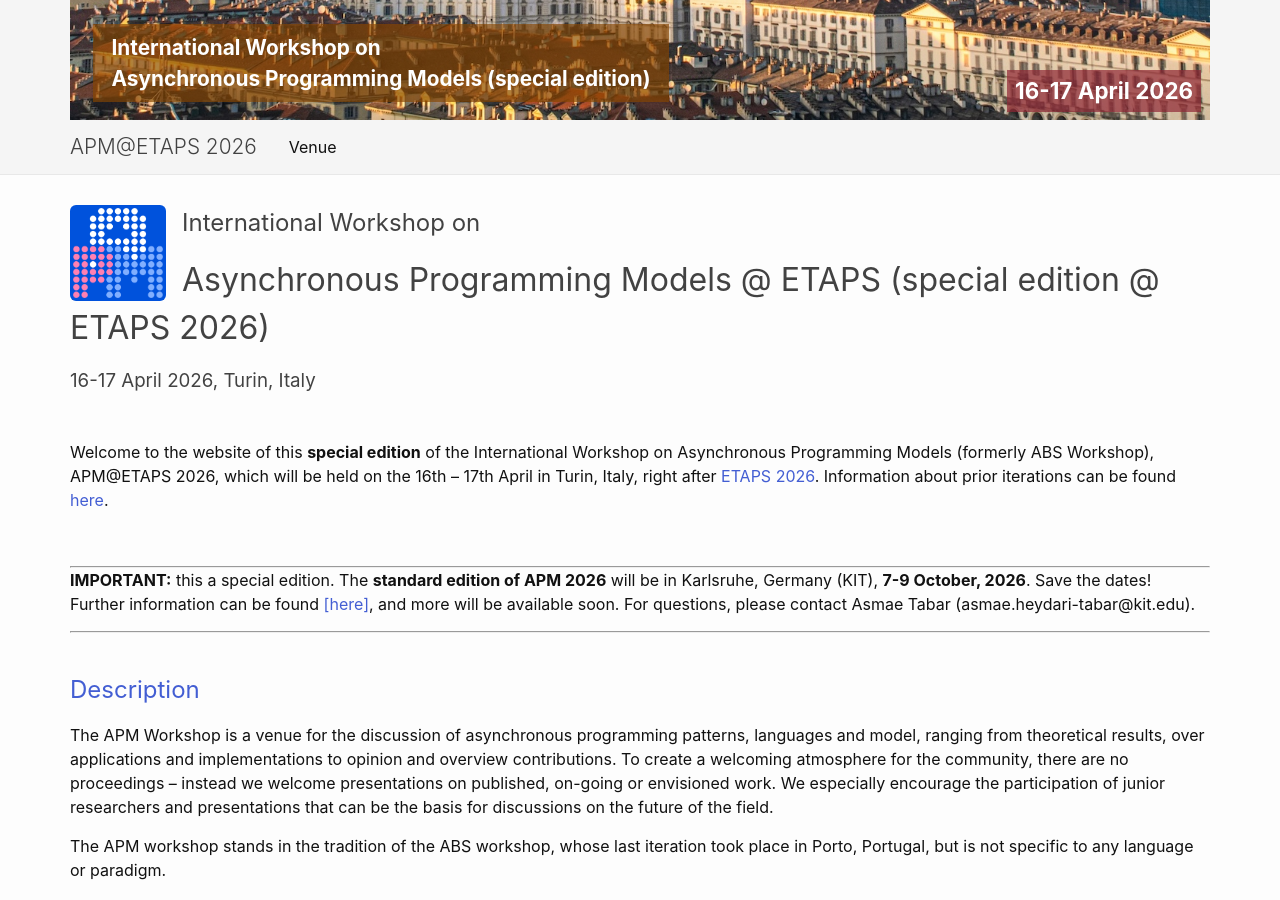
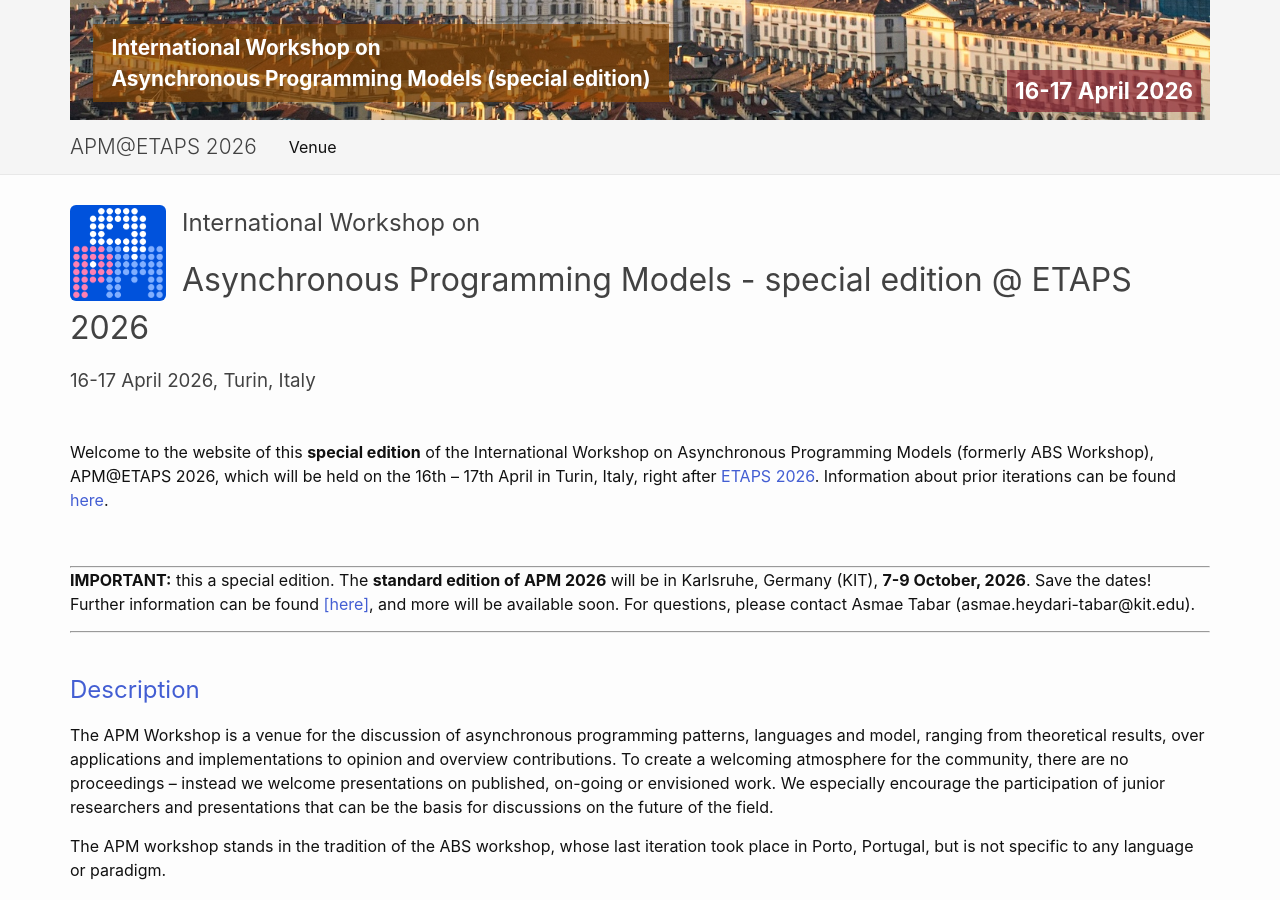
Before and after one commit to apm-workshop/at-etaps2026, a Jekyll site: the page built from _pages/index.md, in a window 1280 px wide and 900 px high, scrolled down 497 px. Built offline with Jekyll 4.4.1, drawn with Linux system fonts in a browser that asks for light colours.

Commit message:
Update home.html
++

```diff
--- a/_layouts/home.html
+++ b/_layouts/home.html
@@ -7,7 +7,7 @@ layout: default
     <div class="left-logo"><img src="favicon.png"></div>
 
     <h2>International Workshop on</h2>
-    <h1 class="page-title">{{ page.list_title | default: "Asynchronous Programming Models @ ETAPS (special edition @ ETAPS 2026)" }}</h1>
+    <h1 class="page-title">{{ page.list_title | default: "Asynchronous Programming Models - special edition @ ETAPS 2026" }}</h1>
     <h3>{{site.date | escape}}, Turin, Italy</h3>
     <!-- <h3>Organised by the University of Turin, Italy</h3> -->
       <div class="page-content">
```
